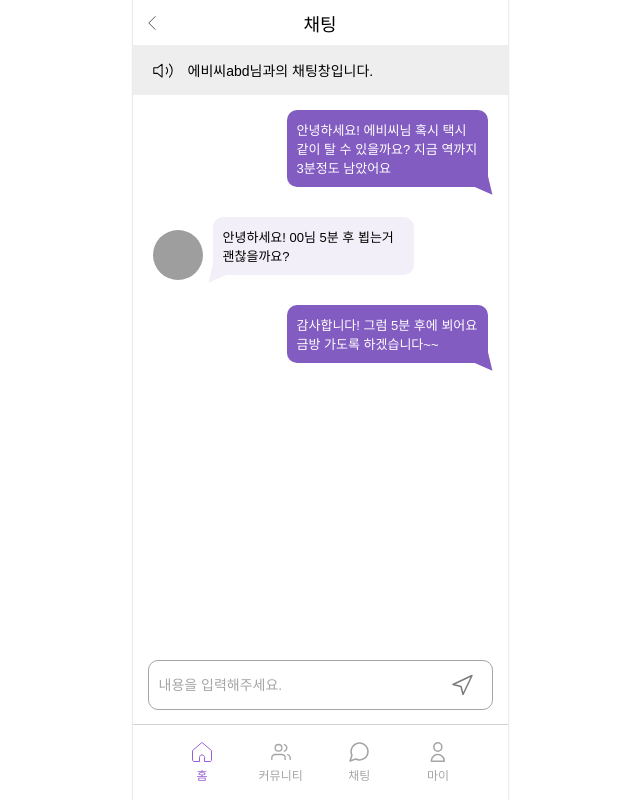
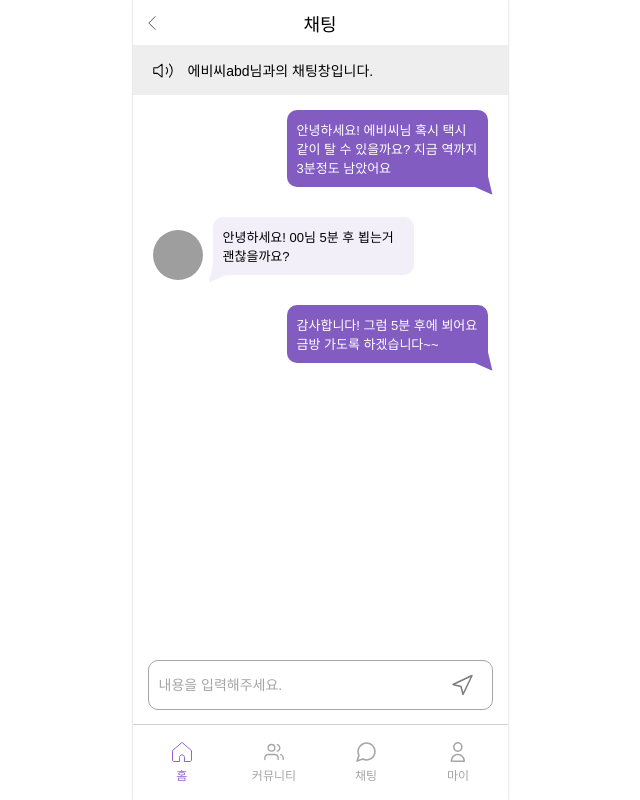
Before and after one commit to 2024-likelion-sswu/JoinUp_FE, a React (Create React App) app in the folder JoinUp_FE/fe/: page /livechat/id in a window 1280 px wide. Shown: the whole page, without its empty margins (320-960 px from the left). Built offline with nearby package versions, Linux system fonts and the light colour scheme; grey boxes are pictures that could not be loaded; a web font is replaced by a local one.

Commit message:
Fix: footer 스타일 조정 footer padding 세부 스타일 수정

```diff
--- a/JoinUp_FE/fe/src/assets/scss/section/Footer/footer.scss
+++ b/JoinUp_FE/fe/src/assets/scss/section/Footer/footer.scss
@@ -20,13 +20,13 @@
 
         #footer_inner_box {
             @include size(100%, 100%);
-            padding: 15px 40px;
+            padding: 15px 25px;
             display: flex;
             justify-content: space-between;
             align-items: center;
 
             .footer_inner_item {
-                @include size(20%, 100%);
+                @include size(15%, 100%);
                 display: flex;
                 flex-direction: column;
                 justify-content: center;
```
